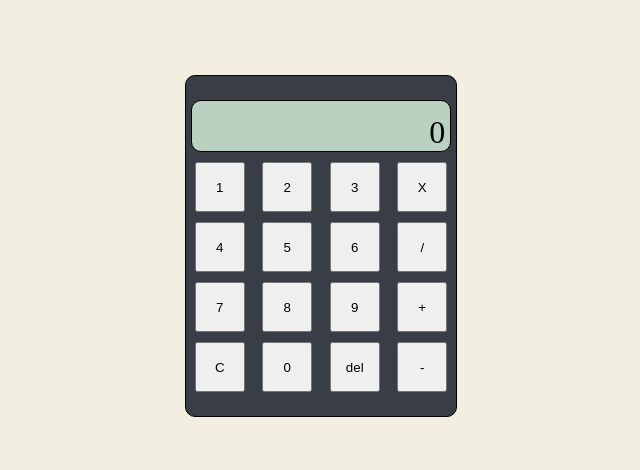
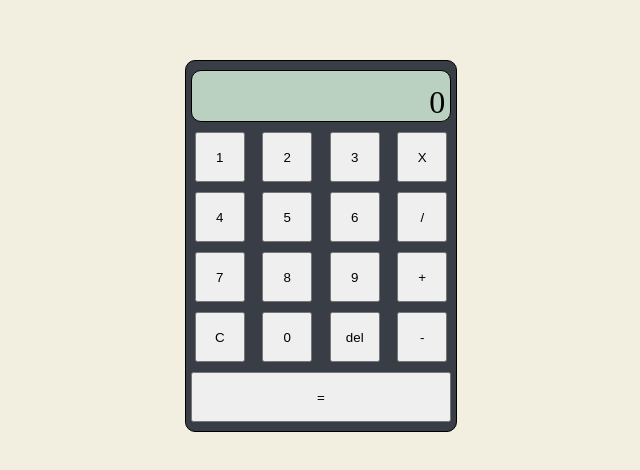
Before and after one commit to shivam-ivam/calculatorJs, a plain HTML site: page index.html in a window 1280 px wide. Shown: the part 154-624 px from the top of the page, without its empty margins (319-959 px from the left). Drawn offline with Linux system fonts and the light colour scheme.

Commit message:
some glitches are fixed and '=' button enhanced

```diff
--- a/index.html
+++ b/index.html
@@ -42,7 +42,7 @@
             -
           </button>
         </div>
-        <!-- <button class="equal-to-btn" onclick="onBtnPress('=');">=</button> -->
+        <button class="equal-to-btn" onclick="onBtnPress('=');">=</button>
       </div>
     </div>
     <script src="./src/script.js"></script>
--- a/src/script.js
+++ b/src/script.js
@@ -19,7 +19,14 @@ var num = '';
 
 function onBtnPress(value){
     let tempOperator = '';
-    if (value == "+" || value == "-" || value == "*" || value == "/") {
+    if(value == '='){
+        if (window.fnum != '' && window.operator != '' && window.num != window.fnum + window.operator) {
+            tempOperator = operator;
+            snum = num.slice(fnum.length+1);
+            operator = '';
+        }
+    }
+    else if (value == "+" || value == "-" || value == "*" || value == "/" ) {
         if(window.fnum != ''){
             if(operator != ''){
                 snum = num.slice(fnum.length+1);
@@ -27,10 +34,12 @@ function onBtnPress(value){
             }
         operator = value;
         }
-        window.num += value;
+        if(window.num != window.fnum + window.operator){
+            window.num += value;
+        }
     }else{
         window.num += value;
-        if(operator == ''){
+        if(window.operator == ''){
             window.fnum += value;
         }
     }
@@ -51,6 +60,7 @@ function onBtnPress(value){
         }
         window.fnum = num;
         num += operator;
+        console.log(window.snum)
         window.snum = '';
     }
     document.querySelector(".display").innerHTML = num;
--- a/src/style.css
+++ b/src/style.css
@@ -11,7 +11,7 @@ body{
     justify-content: center;
 }
 .calc-container{
-    height: 340px;
+    height: 370px;
     width: 270px;
     border: 1px solid;
     display: flex;
```
